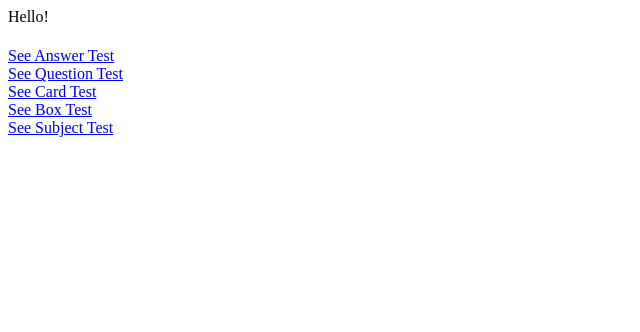
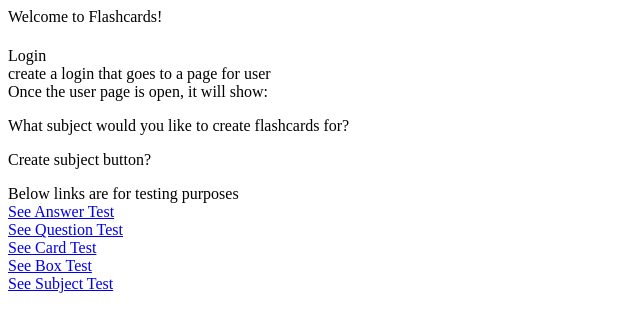
Before and after one commit to Momentum-Team-14/django-duplex-Tomtuhtomtom, a Django app: page /flashcards/ in a window 1280 px wide. Shown: the top 332 px of the page, without its empty margins (0-640 px from the left). Run offline with Django 4.2, Linux system fonts and the light colour scheme.

Commit message:
added some more home page links, added lines to home page for trying to layout how site will flow

```diff
--- a/flashcards/models.py
+++ b/flashcards/models.py
@@ -64,7 +64,7 @@ class Box(models.Model):
         return reverse('box-detail', args=[str(self.id)])
 
     def __str__(self):
-        return self.name
+        return str(self.name)
 
 
 class Subject(models.Model):
--- a/templates/flashcards/answer_detail.html
+++ b/templates/flashcards/answer_detail.html
@@ -2,6 +2,7 @@
 {% load static %}
 
 {% block content %}
+<p><a href="{% url 'index' %}">Home</a></p>
     <h1>Question Placeholder</h1>
 
     <p><strong>The answer is:</strong>
--- a/templates/flashcards/box_detail.html
+++ b/templates/flashcards/box_detail.html
@@ -2,6 +2,7 @@
 {% load static %}
 
 {% block content %}
+<p><a href="{% url 'index' %}">Home</a></p>
     <h1>Subject Placeholder</h1>
 
     <p><strong>The box has:</strong>
--- a/templates/flashcards/card_detail.html
+++ b/templates/flashcards/card_detail.html
@@ -2,6 +2,7 @@
 {% load static %}
 
 {% block content %}
+<p><a href="{% url 'index' %}">Home</a></p>
     <h1>Box Placeholder</h1>
 
     <p><strong>The card says:</strong>
--- a/templates/flashcards/question_detail.html
+++ b/templates/flashcards/question_detail.html
@@ -2,6 +2,7 @@
 {% load static %}
 
 {% block content %}
+<p><a href="{% url 'index' %}">Home</a></p>
     <h1>Card Placeholder</h1>
 
     <p><strong>The question is:</strong>
--- a/templates/flashcards/subject_detail.html
+++ b/templates/flashcards/subject_detail.html
@@ -2,6 +2,7 @@
 {% load static %}
 
 {% block content %}
+<p><a href="{% url 'index' %}">Home</a></p>
     <h1>User Placeholder</h1>
 
     <p><strong>The subject is:</strong>
--- a/templates/index.html
+++ b/templates/index.html
@@ -2,9 +2,15 @@
 
 {% block content %}
 <header>
-    <div id="main-title">Hello!</div>
+    <div id="main-title">Welcome to Flashcards!</div>
         <h1 id="subtitle"></h1>
 </header>
+            <div>Login</div>
+            <div>create a login that goes to a page for user</div>
+            <div>Once the user page is open, it will show:</div>
+            <p>What subject would you like to create flashcards for?</p>
+            <p>Create subject button?</p>
+            <div>Below links are for testing purposes</div>
             <div><a href="{% url 'answers' %}">See Answer Test</a></div>
             <div><a href="{% url 'questions' %}">See Question Test</a></div>
             <div><a href="{% url 'cards' %}">See Card Test</a></div>
```
Also changed, not shown: db.sqlite3.
